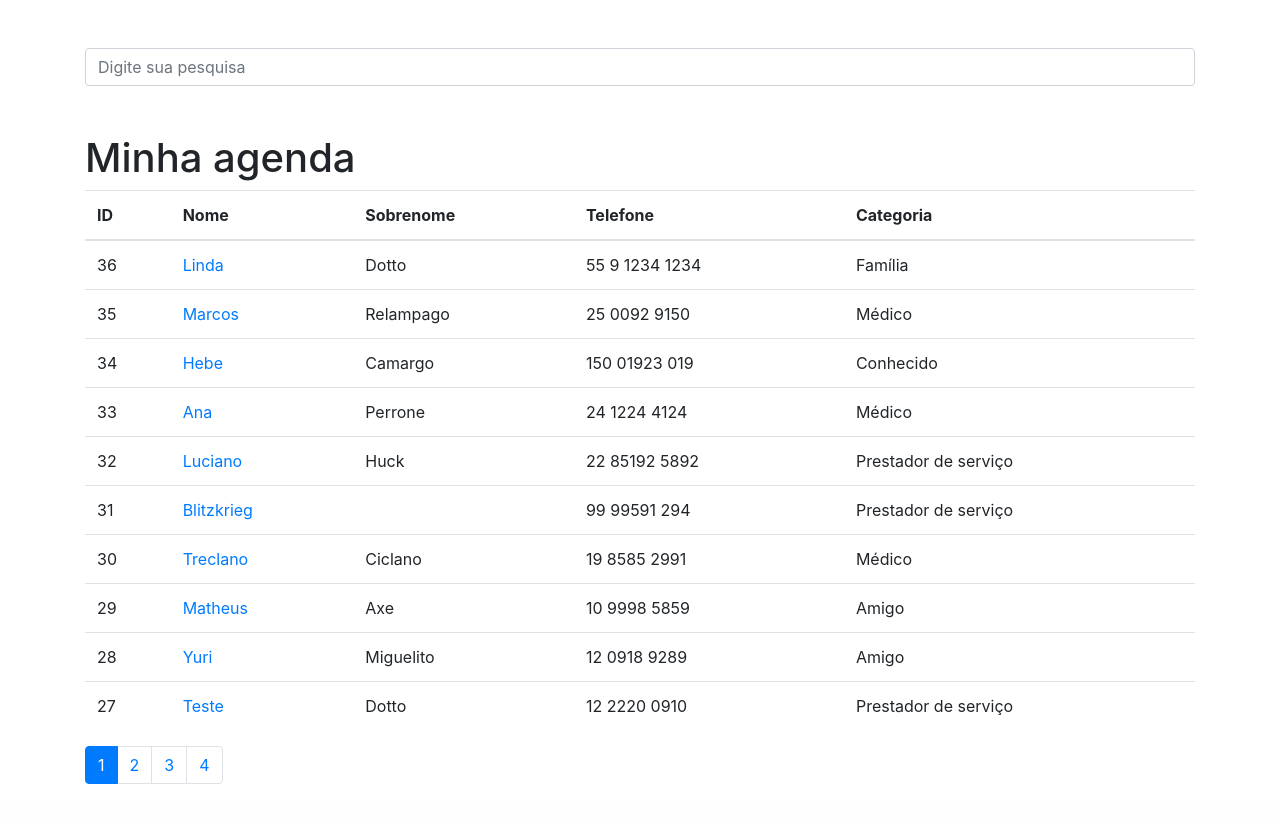
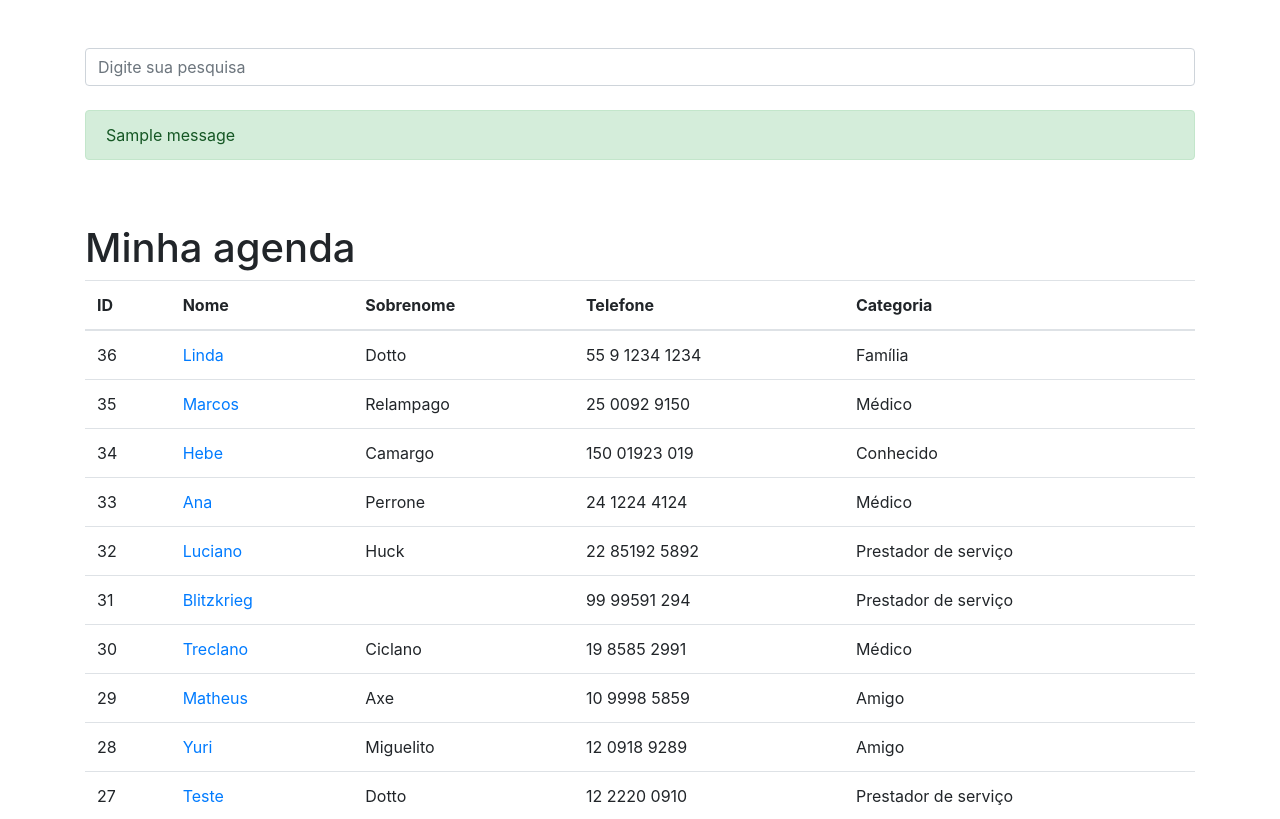
Before and after one commit to brancogabriel/projeto-agenda, a Django app: page / in a window 1280 px wide. Shown: the part 56-875 px from the top of the page. Before the commit the page ends 840 px from the top, so only its background shows below. Run offline with Django 4.2, Linux system fonts and the light colour scheme; data comes from the database, SQL or seed files in the repository; one stand-in notice (Sample message) is shown; some libraries are stand-ins or nearby versions.

Commit message:
implementacao django messages em campo vazio de busca

```diff
--- a/contatos/views.py
+++ b/contatos/views.py
@@ -1,9 +1,10 @@
-from django.shortcuts import render, get_object_or_404
+from django.shortcuts import render, get_object_or_404, redirect
 from django.http import Http404
 from .models import Contato
 from django.core.paginator import Paginator
 from django.db.models import Q, Value
 from django.db.models.functions import Concat
+from django.contrib import messages
 
 def index(request):
     contatos = Contato.objects.order_by('-id').filter(
@@ -33,7 +34,8 @@ def busca(request):
     termo = request.GET.get('termo')
 
     if termo is None or not termo:
-        raise Http404
+        messages.add_message(request, messages.ERROR, 'O campo termo não pode ficar vazio.')
+        return redirect('index')
 
     campos = Concat('nome', Value(' '), 'sobrenome')
 
--- a/templates/base.html
+++ b/templates/base.html
@@ -24,6 +24,7 @@
                     id="search-input"
                     placeholder="Digite sua pesquisa"
                     name="termo">
+                {% include 'parciais/_messages.html' %}
               </div>
             </div>
           </form>
--- /dev/null
+++ b/templates/parciais/_messages.html
@@ -0,0 +1,8 @@
+{% if messages %}
+    <br>
+    {% for message in messages %}
+        <div class="alert {{ message.tags }}" role="alert">
+            {{ message }}
+        </div>
+    {% endfor%}
+{% endif %}
```
Also changed, not shown: agenda/settings.py (+11 -0 lines).
